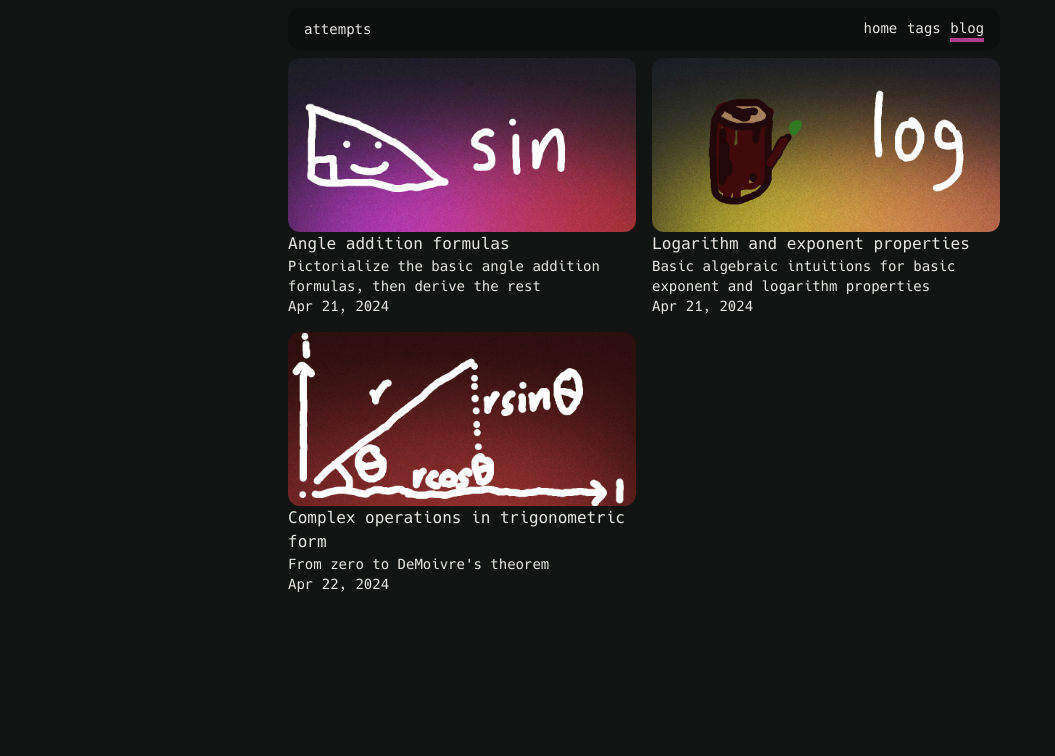
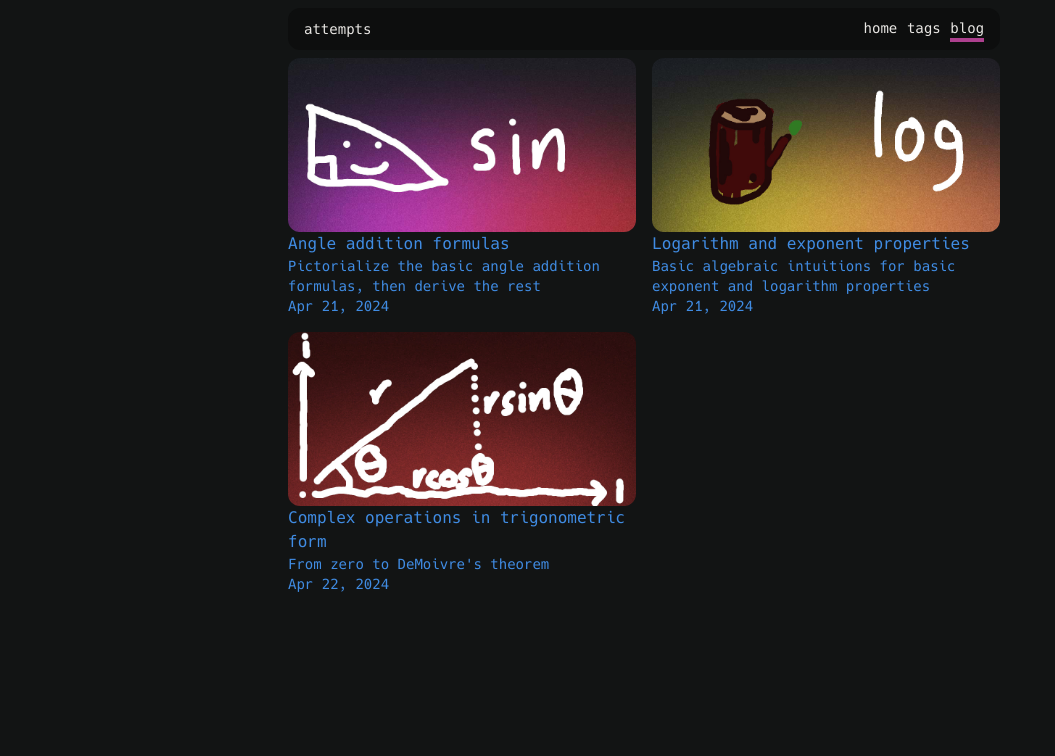
Before and after one commit to swomf/swomf.com, an Astro site: page /blog in a window 1280 px wide. Shown: the top 756 px of the page, without its empty margins (0-1055 px from the left). Built offline with nearby package versions, Linux system fonts and the light colour scheme; Astro itself is replaced by a stand-in of ours.

Commit message:
fix(css): unhovered unvisited links are blue, not white
Previously, an unhovered unvisited link would appear as white.
This commit uses `@layer base` in base.css and Tailwind `group`
functionality to fix this issue in both the homepage and
blog/index.astro. Now, links work as such:
* Default link color is blue
* Default link hover color is purple accent
* No indicator for a visited link (TODO)
  * This is because the typical visited indicator is purple... which is
    indifferentiable to the color of our purple accent.

```diff
--- a/src/pages/blog/index.astro
+++ b/src/pages/blog/index.astro
@@ -15,6 +15,11 @@ const posts = (await getCollection("blog")).sort(
 <html lang="en">
   <head>
     <BaseHead title={SITE_TITLE} description={SITE_DESCRIPTION} />
+    <style>
+      .a:hover * {
+        @apply text-[var(--accent)];
+      }
+    </style>
     <!-- <style>
       main {
         width: 960px;
@@ -91,7 +96,7 @@ const posts = (await getCollection("blog")).sort(
       {
         posts.map(post => (
           <div>
-            <a href={`/blog/${post.slug}/`}>
+            <a href={`/blog/${post.slug}/`} class="group">
               <img
                 class="rounded-xl"
                 width={720}
@@ -100,9 +105,13 @@ const posts = (await getCollection("blog")).sort(
                 src={post.data.heroImage}
                 alt=""
               />
-              <h4>{post.data.title}</h4>
-              <p class="text-sm">{post.data.description}</p>
-              <p class="text-sm">
+              <h4 class="text-[var(--blue)] group-hover:text-[var(--accent)]">
+                {post.data.title}
+              </h4>
+              <p class="text-sm text-[var(--blue)] group-hover:text-[var(--accent)]">
+                {post.data.description}
+              </p>
+              <p class="text-sm text-[var(--blue)] group-hover:text-[var(--accent)]">
                 <FormattedDate date={post.data.pubDate} />
               </p>
             </a>
--- a/src/styles/base.css
+++ b/src/styles/base.css
@@ -36,7 +36,22 @@ body {
   font-style: normal;
   font-display: swap;
 }
+@layer base {
   .a,
+  .prose a {
+    @apply no-underline text-[var(--blue)];
+  }
+  .a:hover,
+  .prose a:hover {
+    @apply text-[var(--accent)];
+  }
+  /* .a:visited, .prose a:visited {
+    @apply text-[var(--accent)];
+  } */
+  .prose *:not(a) {
+    @apply text-[var(--white)];
+  }
+  /* .a,
   a:visited,
   a:hover,
   .prose a,
@@ -44,8 +59,11 @@ a:hover,
   .prose a:hover {
     @apply outline-2 outline-offset-1 no-underline visited:text-[var(--blue)] hover:text-[var(--accent)] text-[var(--blue)];
   }
-.prose * {
-  @apply text-[var(--white)];
+  .prose a {
+    @apply text-[var(--blue)];
+  }
+  .prose *:not(a) {
+  } */
 }
 .prose {
   @apply prose-img:rounded-xl
```
Lines whose indentation alone changed are shown as unchanged.
